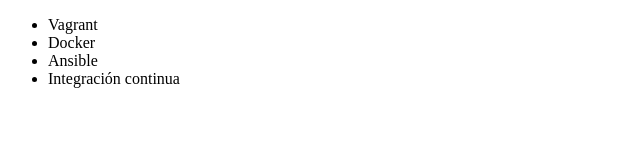
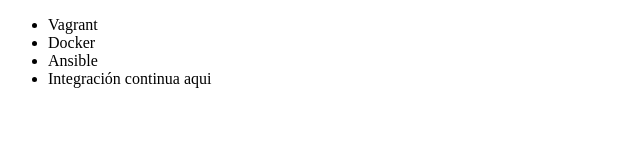
Before and after one commit to coneo10/alura-git, a plain HTML site: page index.html in a window 1280 px wide. Shown: the full height of the page, 0-640 px from the left. Drawn offline with Linux system fonts and the light colour scheme.

```diff
--- a/index.html
+++ b/index.html
@@ -9,7 +9,7 @@
          <li> Vagrant </li>
          <li> Docker </li>
          <li> Ansible </li>
-         <li> Integración continua </li>
+         <li> Integración continua aqui </li>
      </ul>
 </body>
 </html>
```
